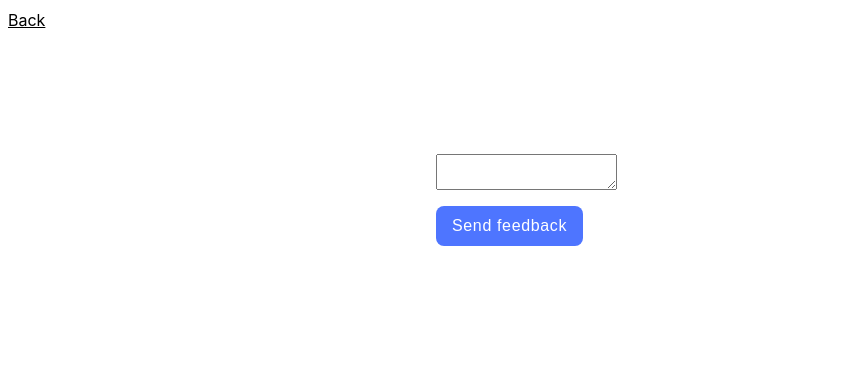
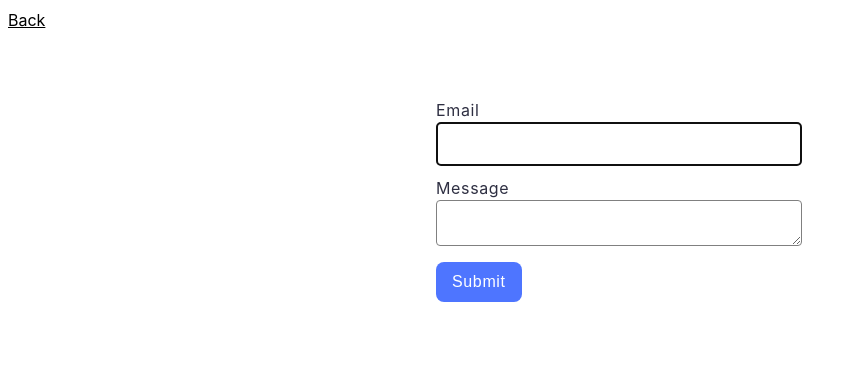
Before and after one commit to Mischenko-Maksym1994/goit-js-hw-09, a website built with Vite: page src/2-form.html in a window 1280 px wide. Shown: the whole page, without its empty margins (0-857 px from the left). Built offline with nearby package versions, Linux system fonts and the light colour scheme.

Commit message:
add JavaScript code for form

```diff
--- a/src/2-form.html
+++ b/src/2-form.html
@@ -12,7 +12,19 @@
         <a href="index.html" class="link-page">Back</a>
     </div>
 
-    <!-- <form class="feedback-form" autocomplete="off">
+    <!-- //////////////////////////// -->
+
+    <!-- <form class="feedback-form">
+            <textarea name="message"></textarea>
+            <button type="submit">Send feedback</button>
+        </form> -->
+
+        <!-- /////////////////////////////////////// -->
+
+        <!-- /////////////////////////////////////// -->
+
+
+    <form class="feedback-form" autocomplete="off">
         <label>
             Email
             <input type="email" name="email" autofocus />
@@ -22,13 +34,6 @@
             <textarea name="message" rows="8"></textarea>
         </label>
         <button type="submit">Submit</button>
-    </form> -->
-
-    <!-- //////////////////////////// -->
-
-    <form class="feedback-form">
-        <textarea name="message"></textarea>
-        <button type="submit">Send feedback</button>
     </form>
 
     <script src="js/2-form.js" type="module"></script>
--- a/src/js/2-form.js
+++ b/src/js/2-form.js
@@ -1,22 +1,50 @@
-// localStorage.setItem("ui-theme", "light");
-// localStorage.setItem("ut-theme", "black");
-
-// console.log(localStorage);
-// console.dir(localStorage);
 
 const form = document.querySelector(".feedback-form");
-const textarea = form.elements.message;
-const localStorageKey = "goit-example-message";
 
-textarea.value = localStorage.getItem(localStorageKey) ?? "";
+const localStorageKey = "feedback-form-state";
+
+const objectLocalStorage = {
+  email: "",
+  message: "",
+};
+
+function loadFromLS(key) {
+  const data = localStorage.getItem(key);
+
+  try {
+    const result = JSON.parse(data);
+    return result;
+  } catch {
+    return data;
+  }
+
+}
 
 form.addEventListener("input", (evt) => {
-  localStorage.setItem(localStorageKey, evt.target.value);
+  evt.preventDefault();
+  const userEmail = form.elements.email.value;
+  const userMessage = form.elements.message.value;
+
+
+  objectLocalStorage.email = userEmail;
+  objectLocalStorage.message = userMessage;
+  localStorage.setItem(localStorageKey, JSON.stringify(objectLocalStorage));
 });
 
-form.addEventListener("submit", (evt) => {
-  evt.preventDefault();
-	console.log(evt.target.elements.message.value);
-  localStorage.removeItem(localStorageKey);
+function restoreData() {
+  const data = loadFromLS(localStorageKey) || {};
+  form.elements.email.value = data.email || "";
+  form.elements.message.value = data.message || "";
+}
+
+restoreData();
+
+form.addEventListener("submit", (e) => {
+  e.preventDefault();
+
+  const data = loadFromLS(localStorageKey) || {};
+  localStorage.removeItem(localStorageKey)
   form.reset();
-});
+})
+
+///////////////////////////////////////////
```
